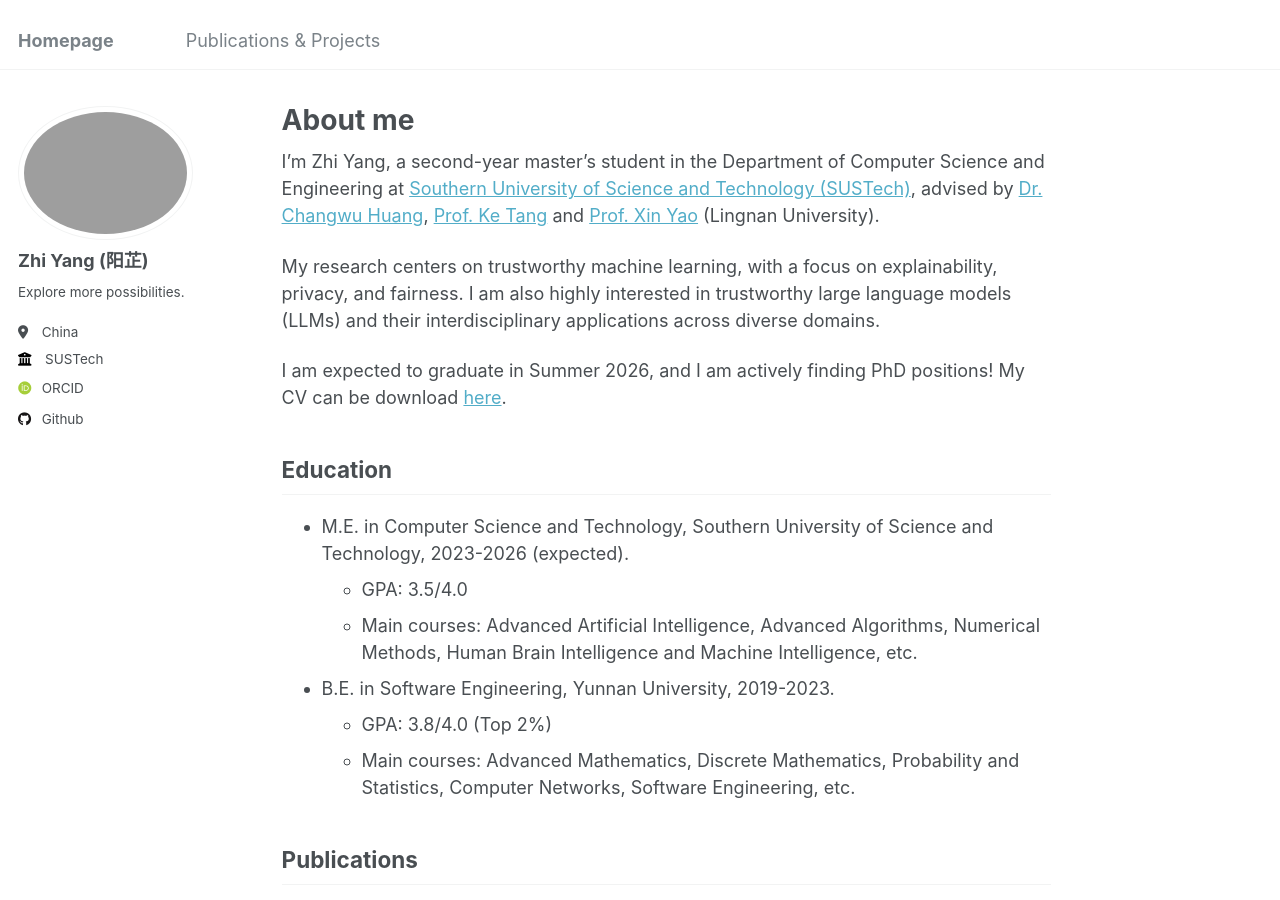
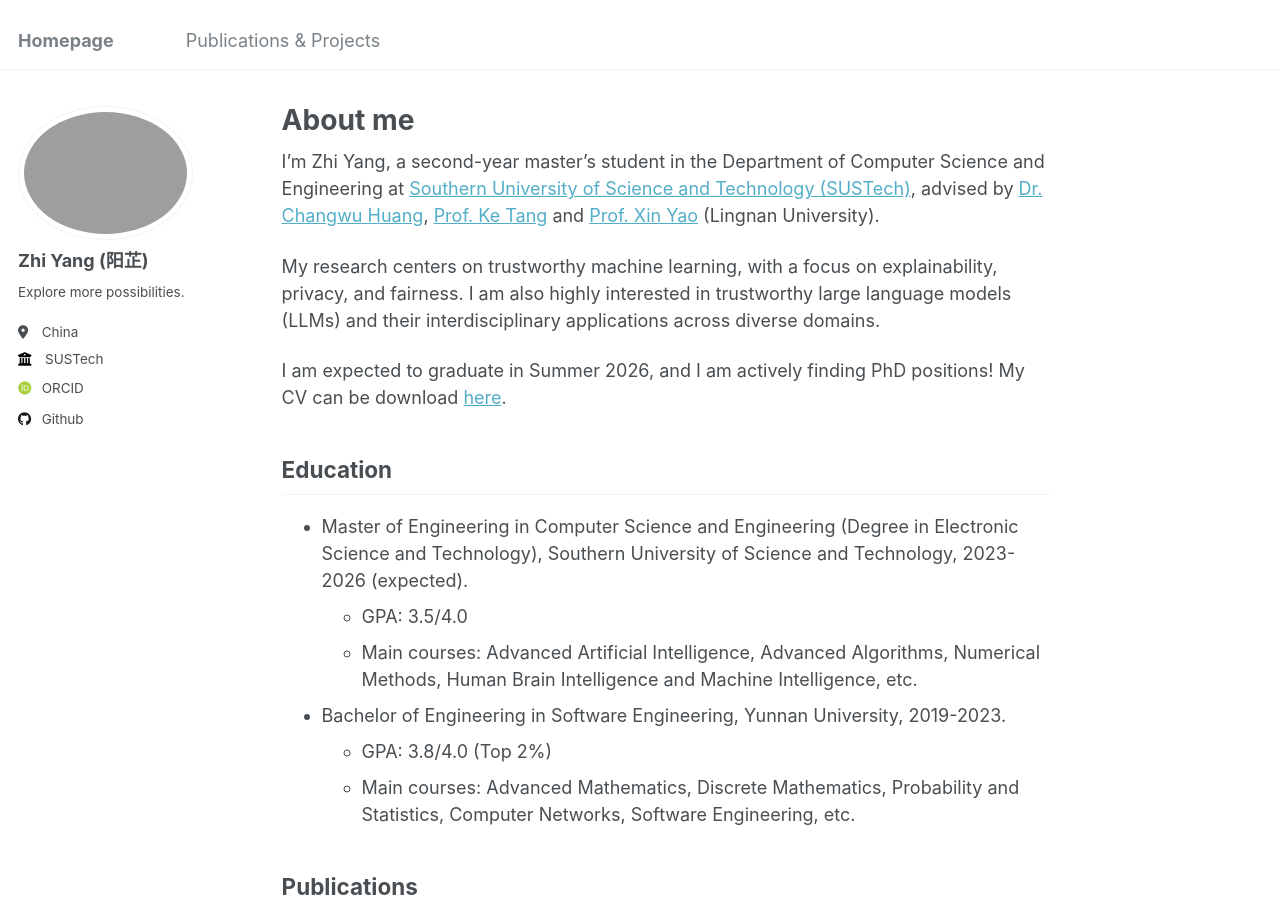
Before and after one commit to ruayz/ruayz.github.io, a Jekyll site: the page built from _pages/about.md, in a window 1280 px wide and 900 px high. Built offline with Jekyll 4.4.1, drawn with Linux system fonts in a browser that asks for light colours; some web fonts are replaced.

Commit message:
Update about.md

```diff
--- a/_pages/about.md
+++ b/_pages/about.md
@@ -14,10 +14,10 @@ I am expected to graduate in Summer 2026, and I am actively finding PhD position
 
 Education
 ------
-- M.E. in Computer Science and Technology, Southern University of Science and Technology, 2023-2026 (expected).
+- Master of Engineering in Computer Science and Engineering (Degree in Electronic Science and Technology), Southern University of Science and Technology, 2023-2026 (expected).
   - GPA: 3.5/4.0
   - Main courses: Advanced Artificial Intelligence, Advanced Algorithms, Numerical Methods, Human Brain Intelligence and Machine Intelligence, etc.
-- B.E. in Software Engineering, Yunnan University, 2019-2023.
+- Bachelor of Engineering in Software Engineering, Yunnan University, 2019-2023.
   - GPA: 3.8/4.0 (Top 2%)
   - Main courses: Advanced Mathematics, Discrete Mathematics, Probability and Statistics, Computer Networks, Software Engineering, etc.
 
```
